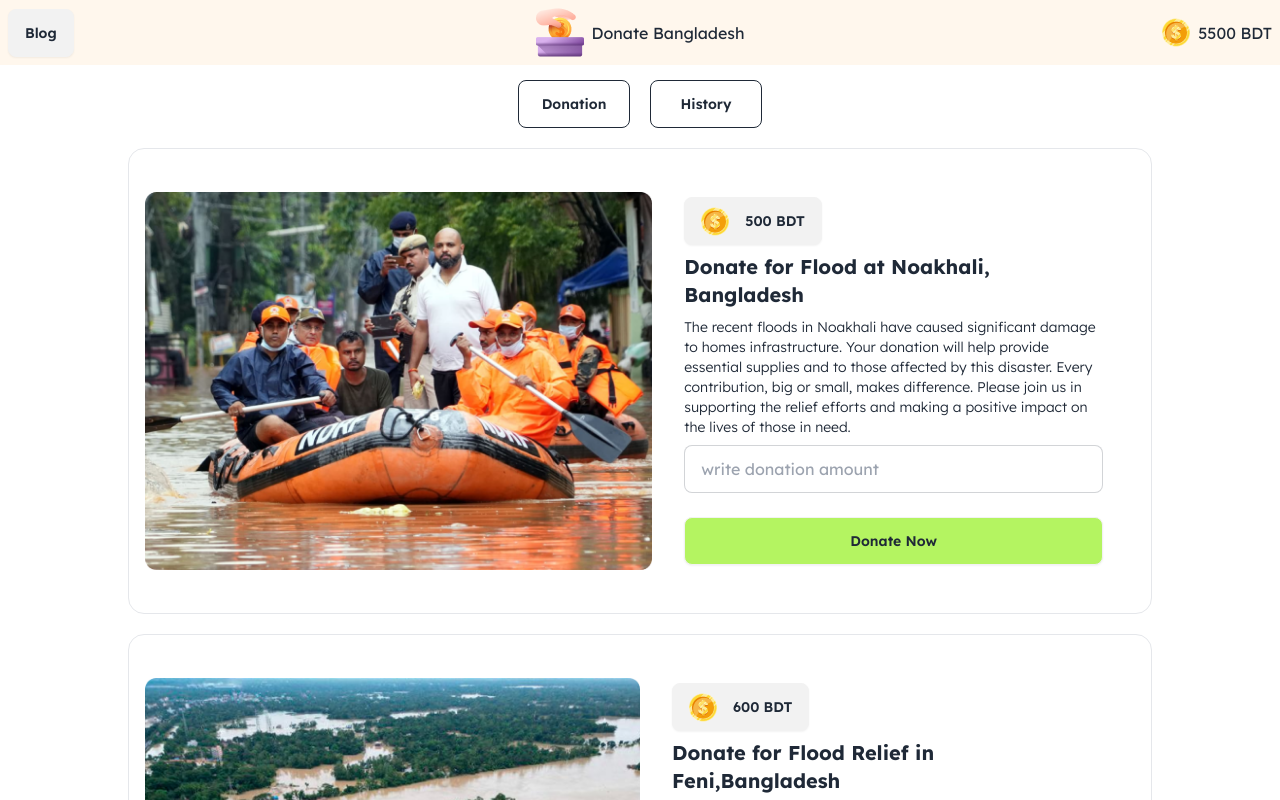
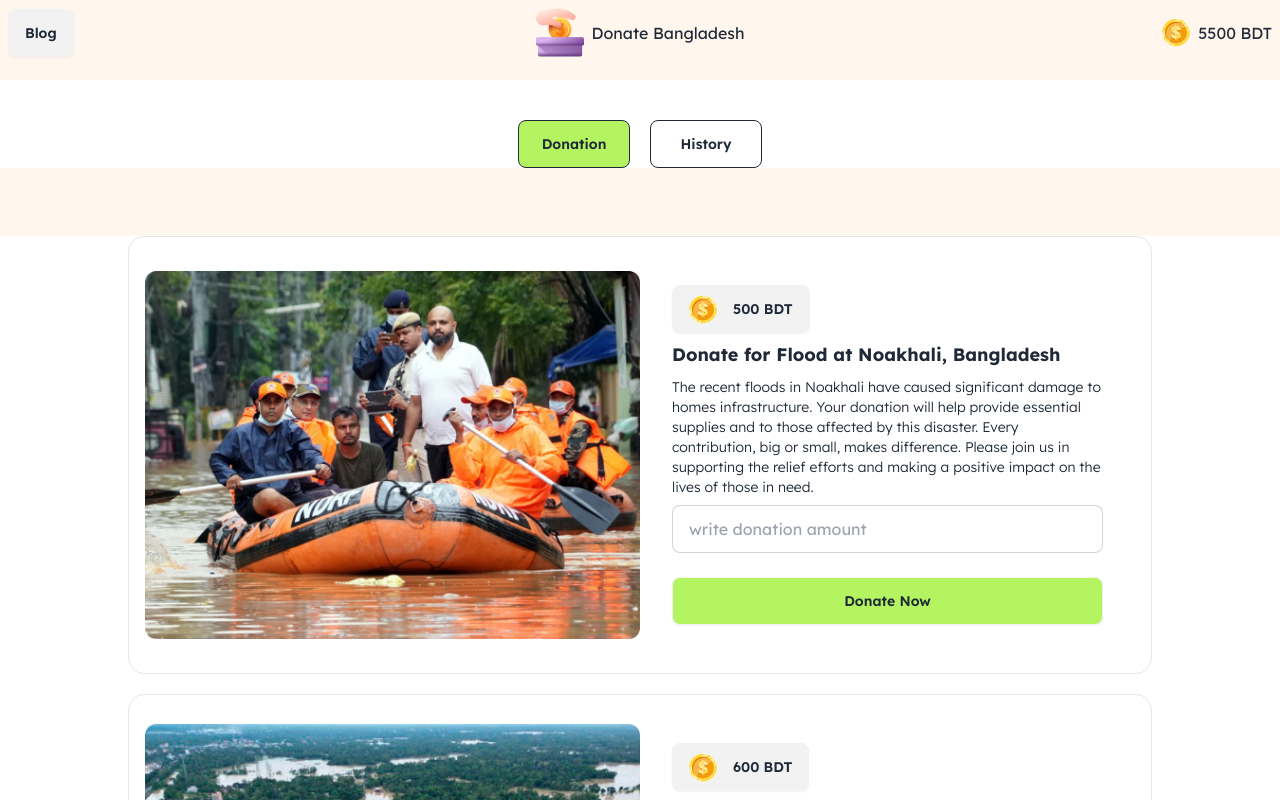
Before and after one commit to FoysalAhmedpervej/assignment-five, a plain HTML site: page index.html in a window 1280 px wide. Both pictures are taken after a click on the button "Donation". Shown: the top 800 px of the page. Drawn offline with nearby package versions, Linux system fonts and the light colour scheme.

Commit message:
js added for showing section

```diff
--- a/index.html
+++ b/index.html
@@ -19,7 +19,7 @@
     <div class= "flex flex-col gap-7 py-10 bg-orange-50">
         <div class="navbar md:fixed z-10 top-0 bg-orange-50">
             <div class="navbar-start">
-                <a class="btn">Blog</a>
+                <a href="blog.html" class="btn">Blog</a>
             </div>
             <div class="navbar-center hidden md:flex">
                 <img src="assets/logo.png" alt="">
@@ -30,28 +30,26 @@
                 <p class="ml-2"> <span id="main-balance">5500 </span> BDT</p>
             </div>
           </div>
-
+    <!-- menu section -->
+    <div class="flex justify-center bg-white my-10 pt-10 gap-5">
+      <button id="show-donation-section" class="btn w-28 btn-outline hover:bg-green-400">Donation</button>
+      <button id="show-history-section" class="btn w-28 btn-outline hover:bg-green-400">History</button>
+  </div>
     <!-- Donation sectoin -->
        <div id="donation-section" class="md:w-full flex flex-col gap-5 bg-white items-center">
-        <div class="flex justify-center mt-10 gap-5">
-            <button class="btn w-28 btn-outline hover:bg-green-400">Donation</button>
-            <button class="btn w-28 btn-outline hover:bg-green-400">History</button>
-        </div>
         <!-- card one -->
         <div class="card p-2 md:p-4 lg:card-side md:w-4/5 bg-base-100 border">
-           <div class="image">
-            <figure class="h-full">
+            <figure class="md:w-1/2">
               <img
                 src="assets/noakhali.png"
                 alt="Album" />
             </figure>
-           </div>
             <div class="card-body md:w-1/2">
               <button class="btn w-fit">
                 <img src="assets/coin.png" alt="">
                 <p  class="ml-2"><span id="noakhali-balance">500</span> BDT</p>
             </button>
-                <h2 class="text-xl w-full font-bold">Donate for Flood at Noakhali, Bangladesh</h2>
+                <h2 class="text-lg w-full font-bold">Donate for Flood at Noakhali, Bangladesh</h2>
                 <p class="text-sm font-light">  The recent floods in Noakhali have caused significant damage to homes  infrastructure. Your donation will help provide essential supplies and  to those affected by this disaster. Every contribution, big or small, makes  difference. Please join us in supporting the relief efforts and making a positive impact on the lives of those in need.</p>
               <div class="card-actions justify-end">
                 <input id="money-noakhali" type="text" placeholder="write donation amount" class="input input-bordered w-full" required />
@@ -71,7 +69,7 @@
               <img src="assets/coin.png" alt="">
               <p  class="ml-2"><span id="feni-balance">600</span> BDT</p>
           </button>
-              <h2 class="text-xl w-full font-bold">Donate for Flood Relief in Feni,Bangladesh</h2>
+              <h2 class="text-lg w-full font-bold">Donate for Flood Relief in Feni,Bangladesh</h2>
               <p class="text-sm font-light"> The recent floods in Feni have devastated local communities, leading to severe disruption and loss. Your generous donation will help provide immediate aid, including food, clean water, and medical supplies, to those affected by this calamity. Together, we can offer crucial support and help rebuild lives in the aftermath of this disaster. Every contribution counts towards making a real difference. Please consider donating today to assist those in urgent need.</p>
             <div class="card-actions justify-end">
               <input id="money-feni" type="text" placeholder="write donation amount" class="input input-bordered w-full" required />
@@ -91,7 +89,7 @@
               <img src="assets/coin.png" alt="">
               <p  class="ml-2"><span id="injures-balance">450</span> BDT</p>
           </button>
-              <h2 class="text-xl w-full font-bold">Aid for Injured in the Quota Movement</h2>
+              <h2 class="text-lg w-full font-bold">Aid for Injured in the Quota Movement</h2>
               <p class="text-sm font-light"> The recent Quota movement has resulted in numerous injuries and significant hardship for many individuals. Your support is crucial in providing medical assistance, rehabilitation, and necessary supplies to those affected. By contributing, you help ensure that injured individuals receive the care and support they need during this challenging time. Every donation plays a vital role in alleviating their suffering and aiding in their recovery. Please consider making a donation to support these brave individuals in their time of need.</p>
             <div class="card-actions justify-end">
               <input id="money-injurs" type="text" placeholder="write donation amount" class="input input-bordered w-full" required />
@@ -100,6 +98,15 @@
           </div>
         </div>
        </div>
+    <!-- History section -->
+     <div id="history-section" class="h-full hidden">
+      <div class="card bg-base-100 w-4/5 mx-auto border">
+        <div class="card-body">
+          <h2 class="text-xl font-bold">Shoes!</h2>
+          <p class="text-sm font-light">If a dog chews shoes whose shoes does he choose?</p>
+        </div>
+      </div>
+     </div>
       </div>
 </body>
 <script src="js/function.js"></script>
--- a/js/addmoney.js
+++ b/js/addmoney.js
@@ -51,3 +51,15 @@ document.getElementById('btn-injurs').addEventListener('click',function(event){
     document.getElementById('injures-balance').innerText = injursBalance;
     //console.log('donation for injurs: ', donationForInjurs);
 });
+
+document.getElementById('show-donation-section').addEventListener('click',function(){
+    showSectionById('donation-section');
+    document.getElementById('history-section').classList.remove('bg-[#B4F461]');
+    document.getElementById('show-donation-section').classList.add('bg-[#B4F461]');
+});
+
+document.getElementById('show-history-section').addEventListener('click',function(){
+    showSectionById('history-section');
+    document.getElementById('donation-section').classList.remove('bg-[#B4F461]');
+    document.getElementById('show-history-section').classList.add('bg-[#B4F461]');
+})
--- a/js/function.js
+++ b/js/function.js
@@ -10,3 +10,14 @@ function getNumberById(id){
     const inputNumber = parseFloat(inputValue);
     return inputNumber;
 }
+
+function showSectionById(id){
+
+    document.getElementById('donation-section').classList.add('hidden');
+
+    document.getElementById('history-section').classList.add('hidden');
+
+    //show the section with id
+    document.getElementById(id).classList.remove('hidden');
+
+}
```
Also changed, not shown: blog.html (added).
